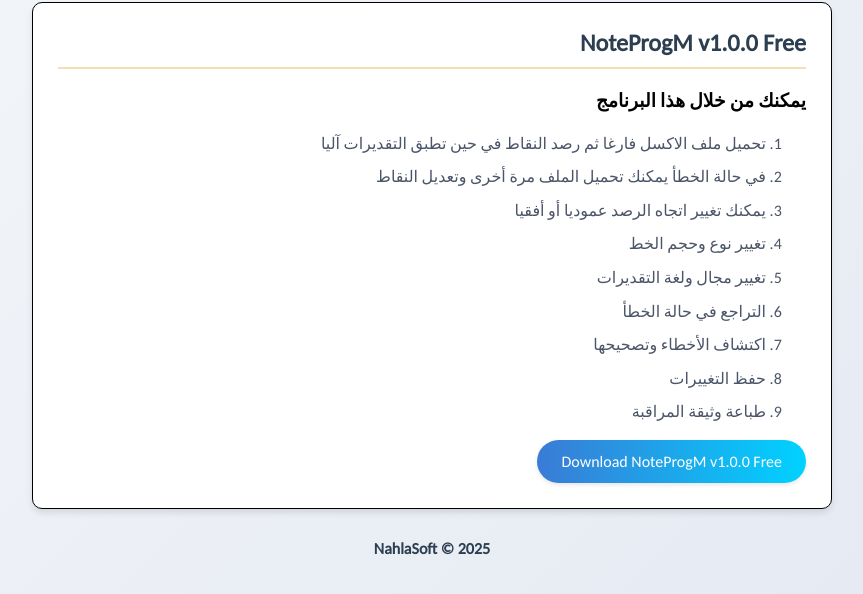
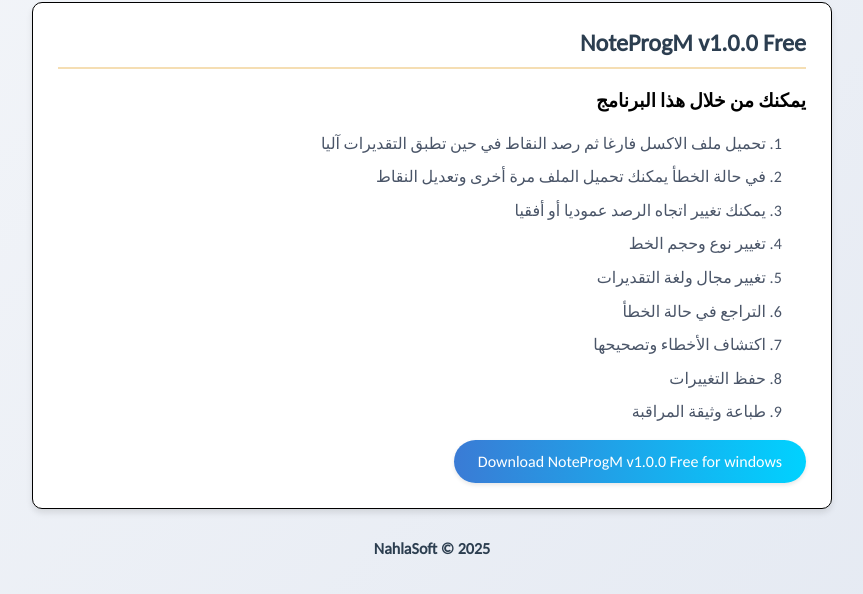
Before and after one commit to NahlaSoft/nahlasoft.github.io, a plain HTML site: page index.html in a window 1280 px wide. Shown: the part 284-878 px from the top of the page, without its empty margins (208-1071 px from the left). Drawn offline with Linux system fonts and the light colour scheme.

Commit message:
Update index.html

```diff
--- a/index.html
+++ b/index.html
@@ -41,7 +41,7 @@
             <li>حفظ التغييرات</li>
             <li>طباعة وثيقة المراقبة</li>
           </ol>
-          <a href="#" class="main-btn">Download NoteProgM v1.0.0 Free</a>
+          <a href="#" class="main-btn">Download NoteProgM v1.0.0 Free for windows</a>
         </div>
       </div>
       <div class="footer">
```
